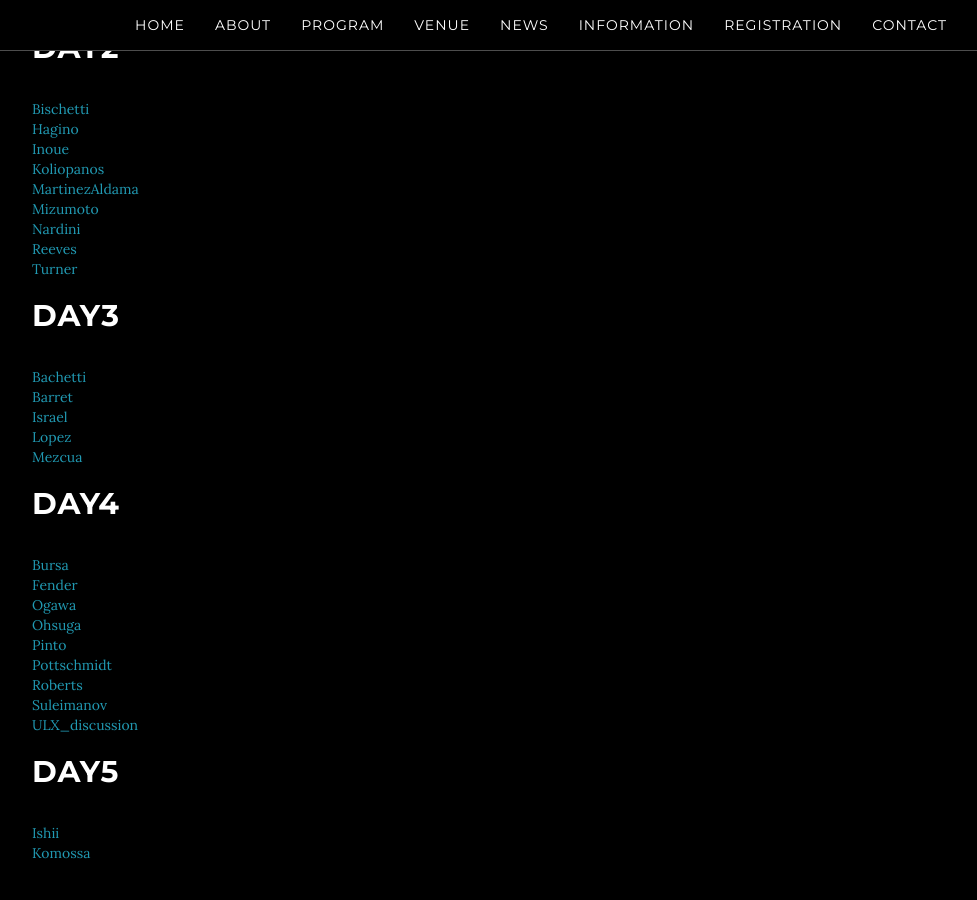
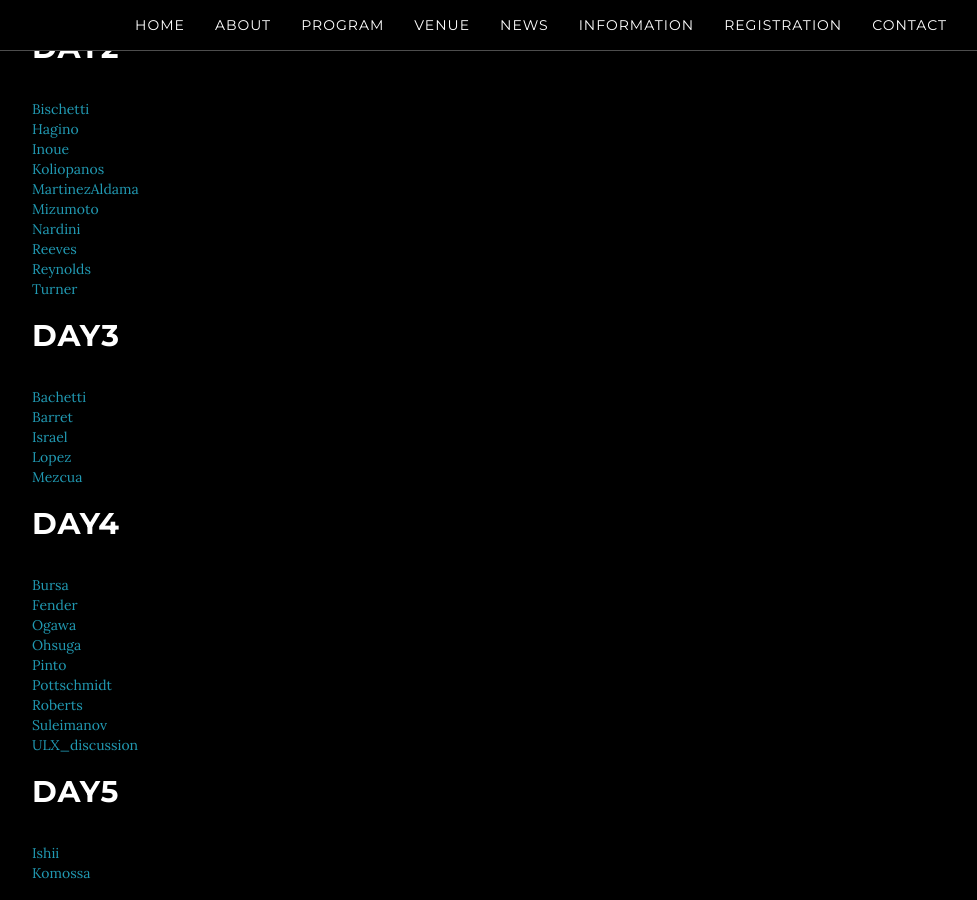
Before and after one commit to breakingthelimits/supereddington2016, a Jekyll site: the page built from talks/index.html, in a window 1280 px wide and 900 px high, scrolled down 505 px. Shown: the whole window, without its empty margins (248-1225 px from the left). Built offline with Jekyll 4.4.1, drawn with Linux system fonts in a browser that asks for light colours.

Commit message:
Add Reynolds

```diff
--- a/talks/index.html
+++ b/talks/index.html
@@ -23,6 +23,7 @@ title: Presentations
 <a href={{site:baseurl}}/talks/Day2/Mizumoto.pdf>Mizumoto</a><br />
 <a href={{site:baseurl}}/talks/Day2/Nardini.pdf>Nardini</a><br />
 <a href={{site:baseurl}}/talks/Day2/Reeves.pdf>Reeves</a><br />
+<a href={{site:baseurl}}/talks/Day2/Reynolds.pdf>Reynolds</a><br />
 <a href={{site:baseurl}}/talks/Day2/Turner.pdf>Turner</a><br />
 <br />
 <h2>Day3</h2>
```
Also changed, not shown: 1 other file.
